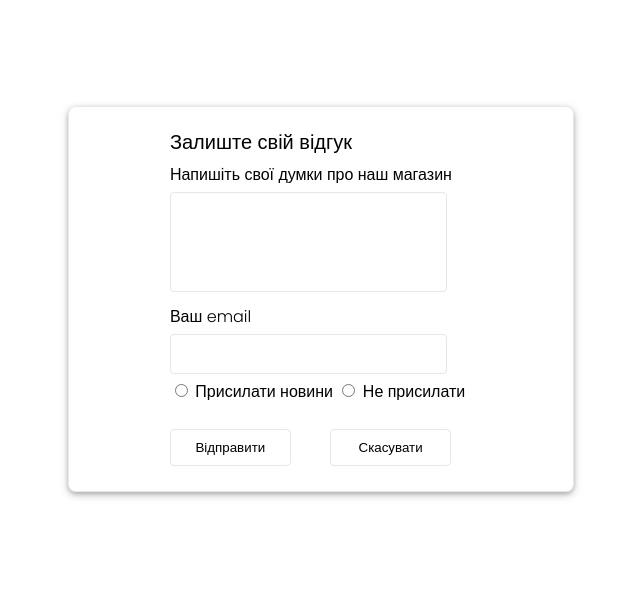
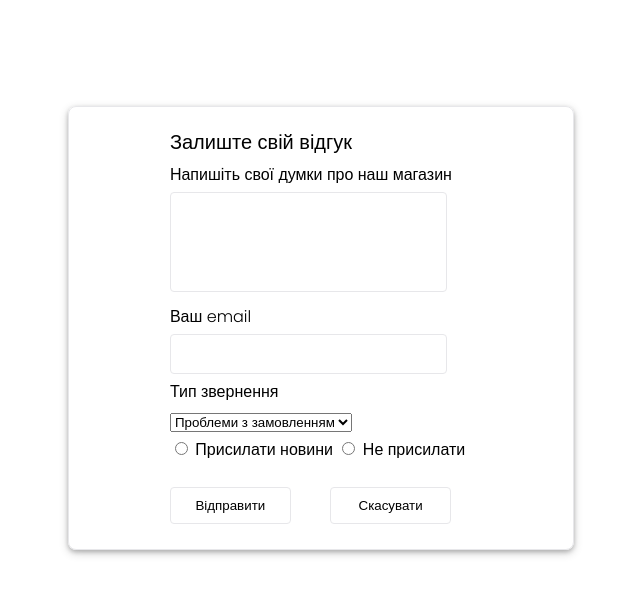
Before and after one commit to m00ga/foodfast, a plain HTML site: page feed.html in a window 1280 px wide. Shown: the part 83-678 px from the top of the page, without its empty margins (319-959 px from the left). Drawn offline with Linux system fonts and the light colour scheme.

Commit message:
add a select on feed

```diff
--- a/feed.html
+++ b/feed.html
@@ -20,6 +20,12 @@
     <div class="text">Ваш email</div>
     <input type="text" class="text" id="email" required>
     <div class="text" id="wrong">Невірний email!</div>
+    <div class="text">Тип звернення</div>
+    <select class="text" name="type">
+        <option name="order">Проблеми з замовленням</option>
+        <option name="site">Проблеми з сайтом</option>
+        <option name="help">Побажання</option>
+    </select>
     <div class="text">
         <input type="radio" name="inp" id="yes">
         <label for="yes">Присилати новини</label>
```
